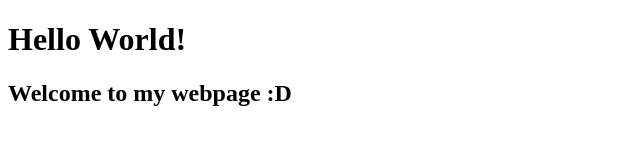
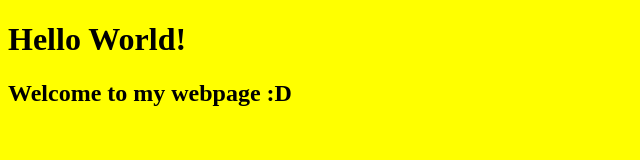
Before and after one commit to Cardoso-mon/Cardoso-mon.github.io, a plain HTML site: page index.html in a window 1280 px wide. Shown: the whole page, without its empty margins (0-640 px from the left). Drawn offline with Linux system fonts and the light colour scheme.

Commit message:
Adding a few more things

```diff
--- a/index.html
+++ b/index.html
@@ -5,6 +5,7 @@
     <meta charset="UTF-8">
     <meta http-equiv="X-UA-Compatible" content="IE=edge">
     <meta name="viewport" content="width=device-width, initial-scale=1.0">
+    <link rel="stylesheet" href="stylesheet.css">
     <title>Monica Cardoso</title>
 </head>
 
--- /dev/null
+++ b/stylesheet.css
@@ -0,0 +1,3 @@
+body {
+    background-color: #ffff00;
+}
```
